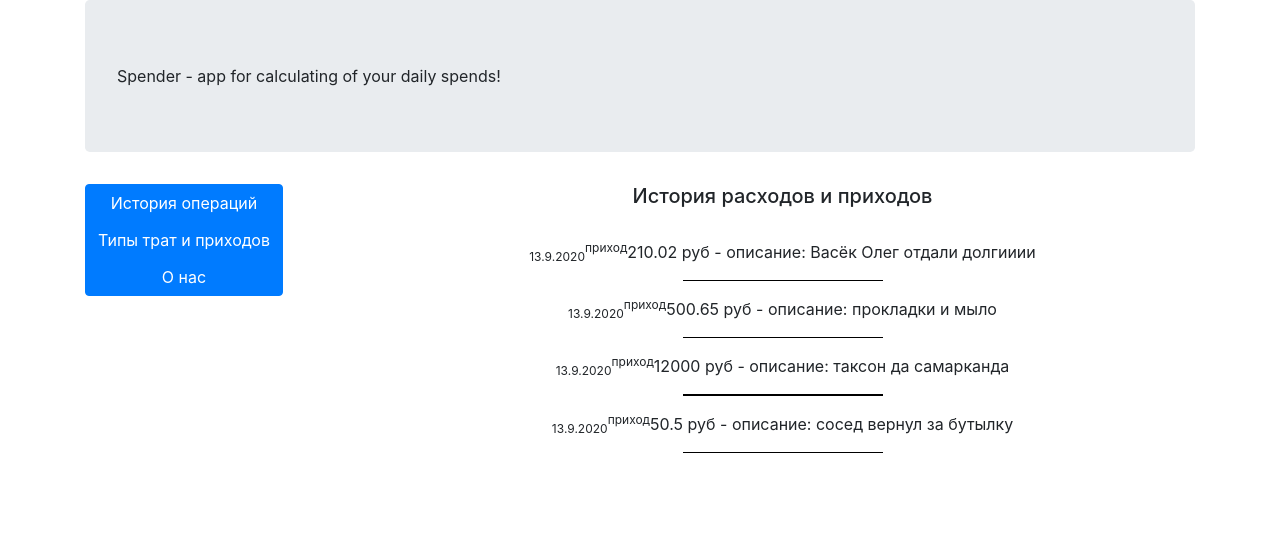
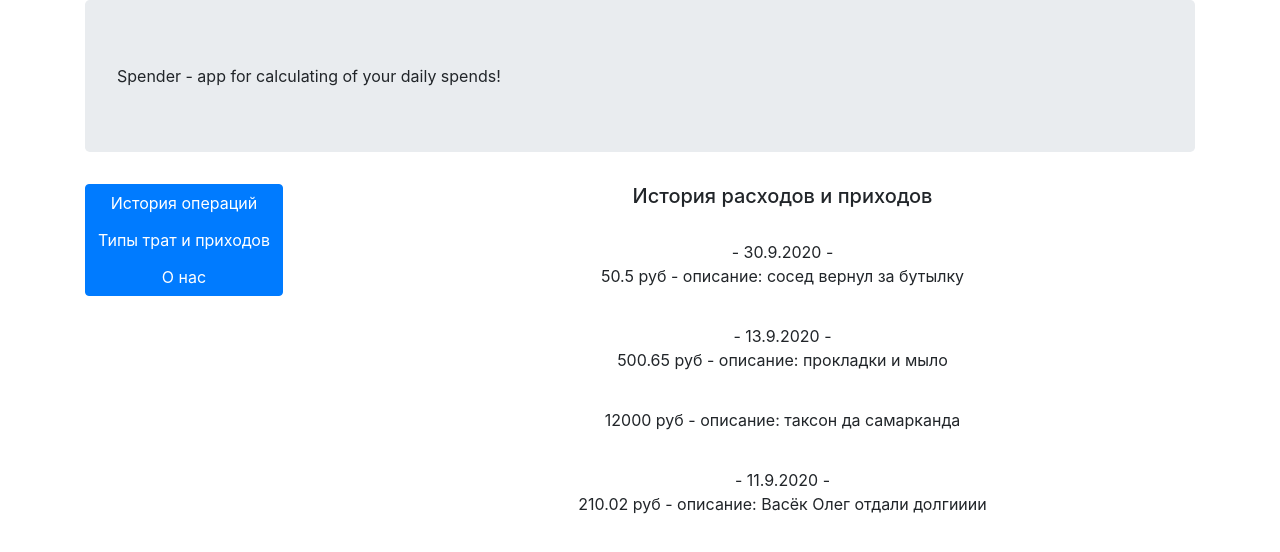
Before and after one commit to Ustingit/spender, a React (Create React App) app: page / in a window 1280 px wide. Shown: the top 552 px of the page. Built offline with nearby package versions, Linux system fonts and the light colour scheme.

Commit message:
spend grouping is working

```diff
--- a/src/App.js
+++ b/src/App.js
@@ -9,7 +9,16 @@ import Button from 'react-bootstrap/Button'
 import ButtonGroup from 'react-bootstrap/ButtonGroup'
 import RightWrapper, { WrapperType } from './Components/RightWrapper';
 import { HIGH_LEVEL_TYPE_COSTS, HIGH_LEVEL_TYPE_INCOME, setNewList, addItemToList } from './Data/Types';
-import { Spends, getSpendsOrderedDESCByDate } from "./Data/Spends";
+import { getSpendsGroupedByDate } from "./Data/Spends";
+
+/*
+TODO:
+
+1) add spend
+2) edit spend
+3) image for spend in list
+
+*/
 
 class App extends React.Component {
 
@@ -19,7 +28,7 @@ class App extends React.Component {
       type: WrapperType.HISTORY,
       incomeTypes: this.props.incomeTypes,
       costsTypes: this.props.costTypes,
-      history: getSpendsOrderedDESCByDate()
+      history: getSpendsGroupedByDate()
     }
     this.setNewType = this.setNewType.bind(this);
     this.deleteType = this.deleteType.bind(this);
@@ -31,11 +40,11 @@ class App extends React.Component {
   }
 
   deleteType(type, id) {
-      if (type = HIGH_LEVEL_TYPE_INCOME) {
+      if (type === HIGH_LEVEL_TYPE_INCOME) {
         let filteredArray = this.state.incomeTypes.filter(item => item.id !== id)
         this.setState({incomeTypes: filteredArray});
         setNewList(filteredArray, type);
-      } else if (type == HIGH_LEVEL_TYPE_COSTS) {
+      } else if (type === HIGH_LEVEL_TYPE_COSTS) {
         let filteredArray = this.state.costsTypes.filter(item => item.id !== id)
         this.setState({costsTypes: filteredArray});
         setNewList(filteredArray, type);
--- a/src/Components/About.js
+++ b/src/Components/About.js
@@ -9,7 +9,7 @@ class About extends React.Component {
         return (
             <Container>
                 <Row>
-                    <Col>Spender app. by <a href="https://www.linkedin.com/in/yustinovich/" target="_blank" >Yuryi Ustsinovich</a></Col>
+                    <Col>Spender app. by <a href="https://www.linkedin.com/in/yustinovich/" rel="noopener noreferrer" target="_blank" >Yuryi Ustsinovich</a></Col>
                     <Col>Created for training some skills related to React library. I' trying to use it for controlling of the my spends. You can try as well!</Col>
                     <Col>All questions - <a href="mailto:ustinhtc@gmail.com?subject=spender's ABOUT link.">ustinhtc@gmail.com</a></Col>
                 </Row>
--- a/src/Components/RightWrapper.js
+++ b/src/Components/RightWrapper.js
@@ -1,4 +1,4 @@
-import React, { useState } from 'react';
+import React from 'react';
 import About from './About';
 import Container from 'react-bootstrap/Container';
 import Row from 'react-bootstrap/Row';
--- /dev/null
+++ b/src/Components/Spends/Spends.module.css
@@ -0,0 +1,29 @@
+.box {
+    height: 60px;
+}
+
+.element {
+    text-align: center;
+    clear: both;
+    height: 60px;
+}
+
+.element abbr {
+    font-size: 28px;
+    font-weight: bold;
+}
+
+.superscripts,
+.subscripts {
+    height: 6px;
+}
+
+.superscripts .supLeft {
+    float: left;
+    padding: 0 0 0 190px;
+}
+
+.subscripts .subLeft {
+    float: left;
+    padding: 24px 0 2px 2px;
+}
--- a/src/Components/Spends/SpendsHistory.js
+++ b/src/Components/Spends/SpendsHistory.js
@@ -4,6 +4,7 @@ import Row from 'react-bootstrap/Row';
 import Col from 'react-bootstrap/Col';
 import ListGroup from 'react-bootstrap/ListGroup';
 import { ColoredLine } from '../Common/Lines/Lines';
+import css from '../Spends/Spends.module.css';
 
 export default class SpendHistory extends React.Component {
     constructor(props) {
@@ -14,6 +15,8 @@ export default class SpendHistory extends React.Component {
     }
 
     render() {
+        var index = 0;
+
         return (
             <Container>
                 <Row>
@@ -23,8 +26,8 @@ export default class SpendHistory extends React.Component {
                     <Col md={12} lg={12} >
                         <ListGroup>
                             {
-                                this.state.history.map(historyItem=> {
-                                    return <HistoryItem data={historyItem} />
+                                Object.entries(this.state.history).map(entry => {
+                                    return <DateGroup key={index++} data={entry} />
                                 })
                             }
                         </ListGroup>
@@ -35,17 +38,48 @@ export default class SpendHistory extends React.Component {
     }
 }
 
-class HistoryItem extends React.Component {
-    divStyle = {
-
-    };
-
+class DateGroup extends React.Component {
     render() {
         return(
-            <div style={{ textAlign: "center" }} key={this.props.data.id} >
-                <sub>{this.props.data.datePrintable}</sub><sup>приход</sup>{this.props.data.sum} руб - описание: {this.props.data.comment}
-                <ColoredLine color="black" />
+            <div>
+                <div style={{ textAlign: "center" }} >- {this.props.data[0]} -</div>
+                <div style={{ textAlign: "center" }} >
+                     {
+                         this.props.data[1].map(entry => {
+                             return <HistoryItem key={entry.id} data={entry} />
+                         })
+                     }
+                </div>
             </div>
         )
     }
 }
+
+class HistoryItem extends React.Component {
+    render() {
+        return(
+            <div style={{ textAlign: "center" }} className={ css.box } key={this.props.data.id} >
+                <div className={ css.element } >{this.props.data.sum} руб - описание: {this.props.data.comment}</div>
+                </div>
+        )
+    }
+}
+
+ /*
+ TODO: sup and sub:
+
+            http://jsfiddle.net/p8Zyc/
+
+            https://stackoverflow.com/questions/20008340/html-having-subscript-and-superscript-one-on-top-of-another
+
+            <div class="box">
+    <div class="superscripts">
+        <sup class="sup-left">16</sup>
+    </div>
+    <div class="element"><abbr>O</abbr><br /> Oxygen</div>
+    <div class="subscripts">
+        <sub class="sub-left">16.00</sub>
+    </div>
+</div>
+
+            */
--- a/src/Data/Spends.js
+++ b/src/Data/Spends.js
@@ -1,10 +1,11 @@
 import { HIGH_LEVEL_TYPE_INCOME, HIGH_LEVEL_TYPE_COSTS } from './Types';
+import { groupBy } from "../Utils/ArrayHelpers";
 
 export let Spends = [
-    { id: 0, sum: 210.02 , highType: HIGH_LEVEL_TYPE_INCOME, concreteTypeId: 2, date: "Sun Sep 13 2020 21:25:22 GMT+0300 (Moscow Standard Time)", comment: "Васёк Олег отдали долгииии" },
+    { id: 0, sum: 210.02 , highType: HIGH_LEVEL_TYPE_INCOME, concreteTypeId: 2, date: "Sun Sep 11 2020 21:25:22 GMT+0300 (Moscow Standard Time)", comment: "Васёк Олег отдали долгииии" },
     { id: 1, sum: 500.65, highType: HIGH_LEVEL_TYPE_COSTS, concreteTypeId: 3, date: "Sun Sep 13 2020 21:25:22 GMT+0300 (Moscow Standard Time)", comment: "прокладки и мыло" },
     { id: 2, sum: 12000.00, highType: HIGH_LEVEL_TYPE_COSTS, concreteTypeId: 1, date: "Sun Sep 13 2020 21:25:22 GMT+0300 (Moscow Standard Time)", comment: "таксон да самарканда" },
-    { id: 3, sum: 50.50, highType: HIGH_LEVEL_TYPE_INCOME, concreteTypeId: 2, date: "Sun Sep 13 2020 21:25:22 GMT+0300 (Moscow Standard Time)", comment: "сосед вернул за бутылку" },
+    { id: 3, sum: 50.50, highType: HIGH_LEVEL_TYPE_INCOME, concreteTypeId: 2, date: "Sun Sep 30 2020 21:25:22 GMT+0300 (Moscow Standard Time)", comment: "сосед вернул за бутылку" },
 ]
 
 export let getSpendsOrderedDESCByDate = () => {
@@ -21,3 +22,9 @@ export let getSpendsOrderedDESCByDate = () => {
         }
     }).sort((a, b) => b.dateAsDate - a.dateAsDate);
 }
+
+export let getSpendsGroupedByDate = () => {
+    let data = getSpendsOrderedDESCByDate();
+
+    return groupBy(data, 'datePrintable');
+}
--- /dev/null
+++ b/src/Utils/ArrayHelpers.js
@@ -0,0 +1,6 @@
+export let groupBy = function(arr, key) {
+    return arr.reduce(function(rv, x) {
+      (rv[x[key]] = rv[x[key]] || []).push(x);
+      return rv;
+    }, {});
+};
```
